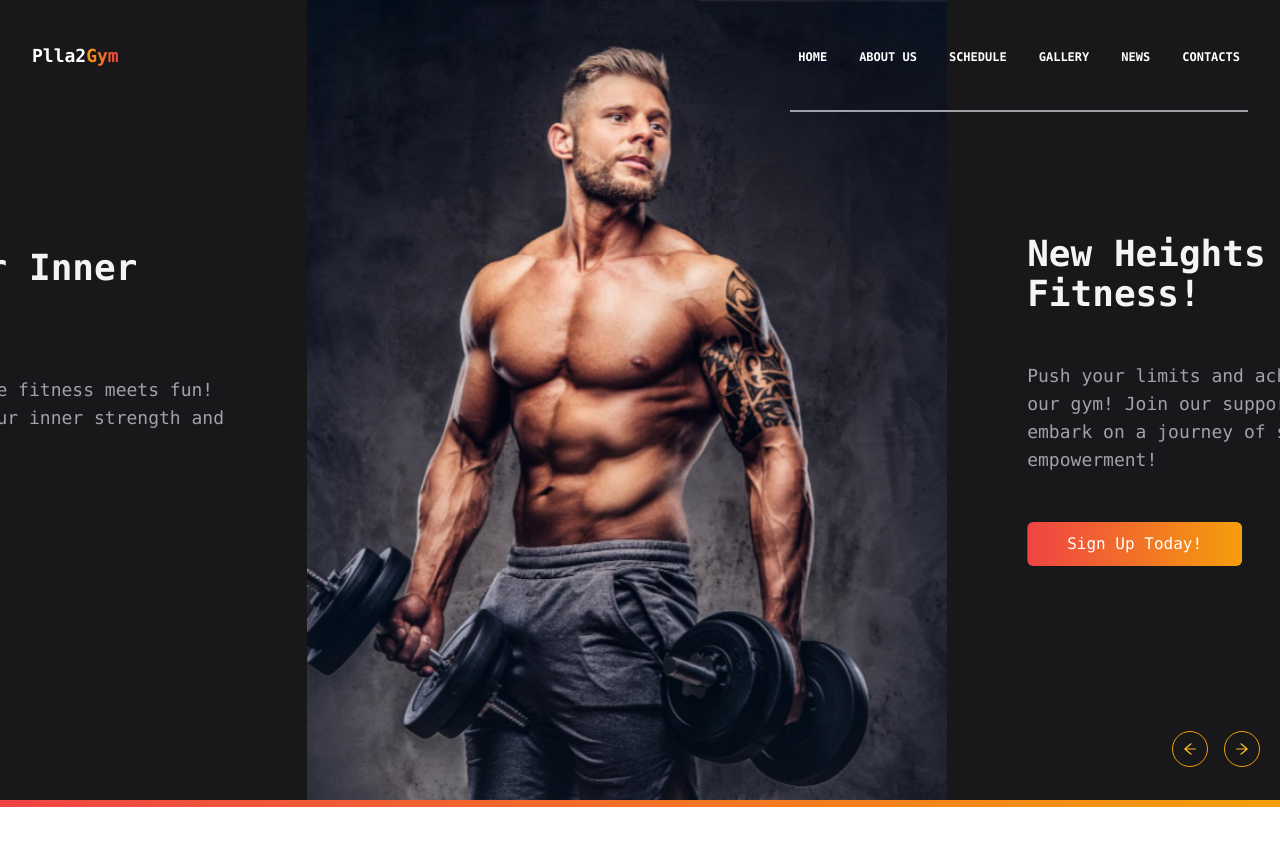
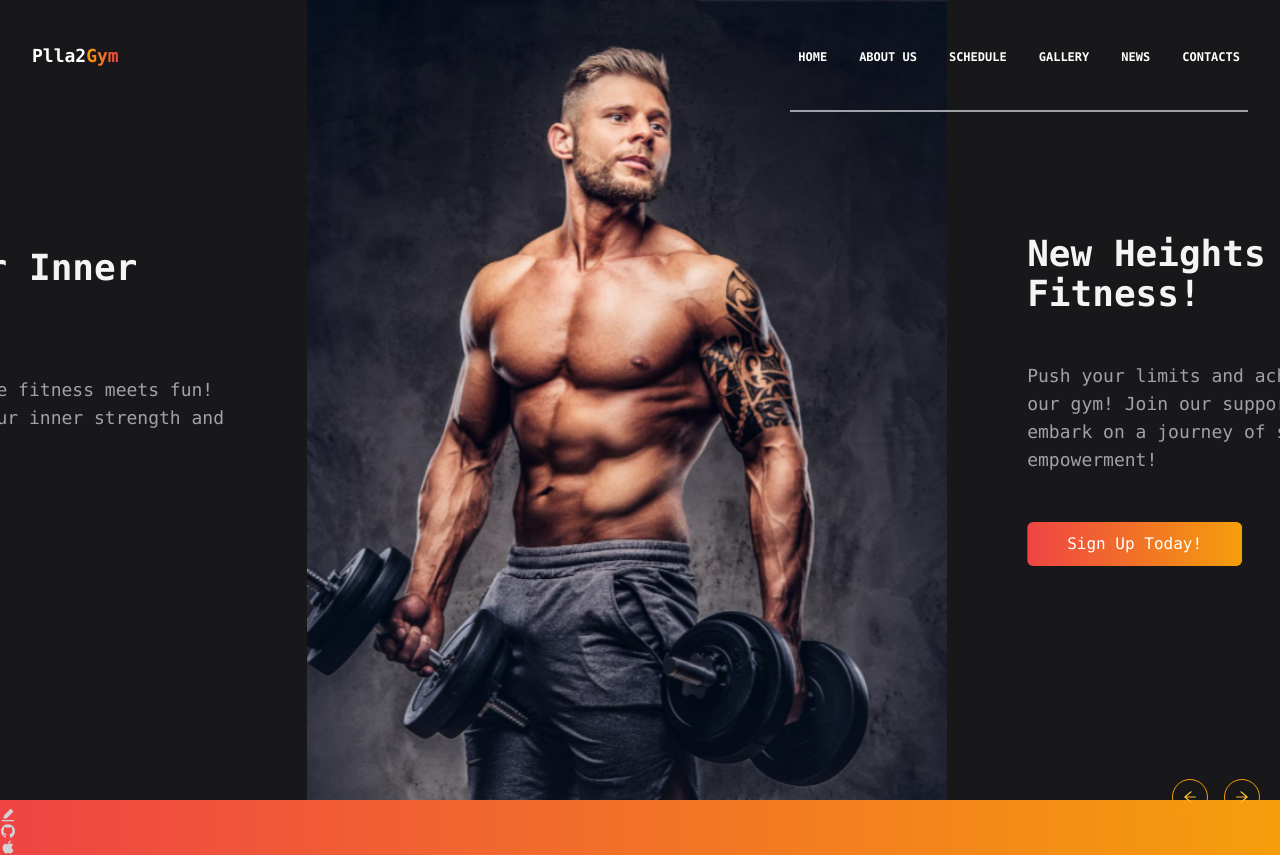
Before and after one commit to plla2/Nasa, a React (Vite) app: page / in a window 1280 px wide. Before the commit the page ends 807 px from the top, so only its background shows below. Built offline with nearby package versions, Linux system fonts and the light colour scheme.

Commit message:
Feat: 고정소셜바 UI

```diff
--- /dev/null
+++ b/src/components/molecules/StickyIcons.tsx
@@ -0,0 +1,21 @@
+import { AiFillGithub } from "@react-icons/all-files/ai/AiFillGithub";
+import { AiFillEdit } from "@react-icons/all-files/ai/AiFillEdit";
+import { AiFillApple } from "@react-icons/all-files/ai/AiFillApple";
+
+const StickyIcons = () => {
+  return (
+    <aside>
+      <a href="https://jhbljs92.tistory.com/" target="_blank">
+        <AiFillEdit />
+      </a>
+      <a href="https://github.com/plla2" target="_blank">
+        <AiFillGithub />
+      </a>
+      <a href="https://plla2.netlify.app/" target="_blank">
+        <AiFillApple />
+      </a>
+    </aside>
+  );
+};
+
+export default StickyIcons;
--- a/src/components/organs/HeroSection.tsx
+++ b/src/components/organs/HeroSection.tsx
@@ -10,6 +10,7 @@ import Text from "../atoms/Text";
 import Button from "../atoms/Button";
 import { AiOutlineArrowLeft } from "@react-icons/all-files/ai/AiOutlineArrowLeft";
 import { AiOutlineArrowRight } from "@react-icons/all-files/ai/AiOutlineArrowRight";
+import StickyIcons from "../molecules/StickyIcons";
 
 const HeroSection = () => {
   const slideRef = useRef<Slider | null>();
@@ -106,6 +107,7 @@ const HeroSection = () => {
           <AiOutlineArrowRight />
         </Button>
       </div>
+      <StickyIcons />
     </section>
   );
 };
```
